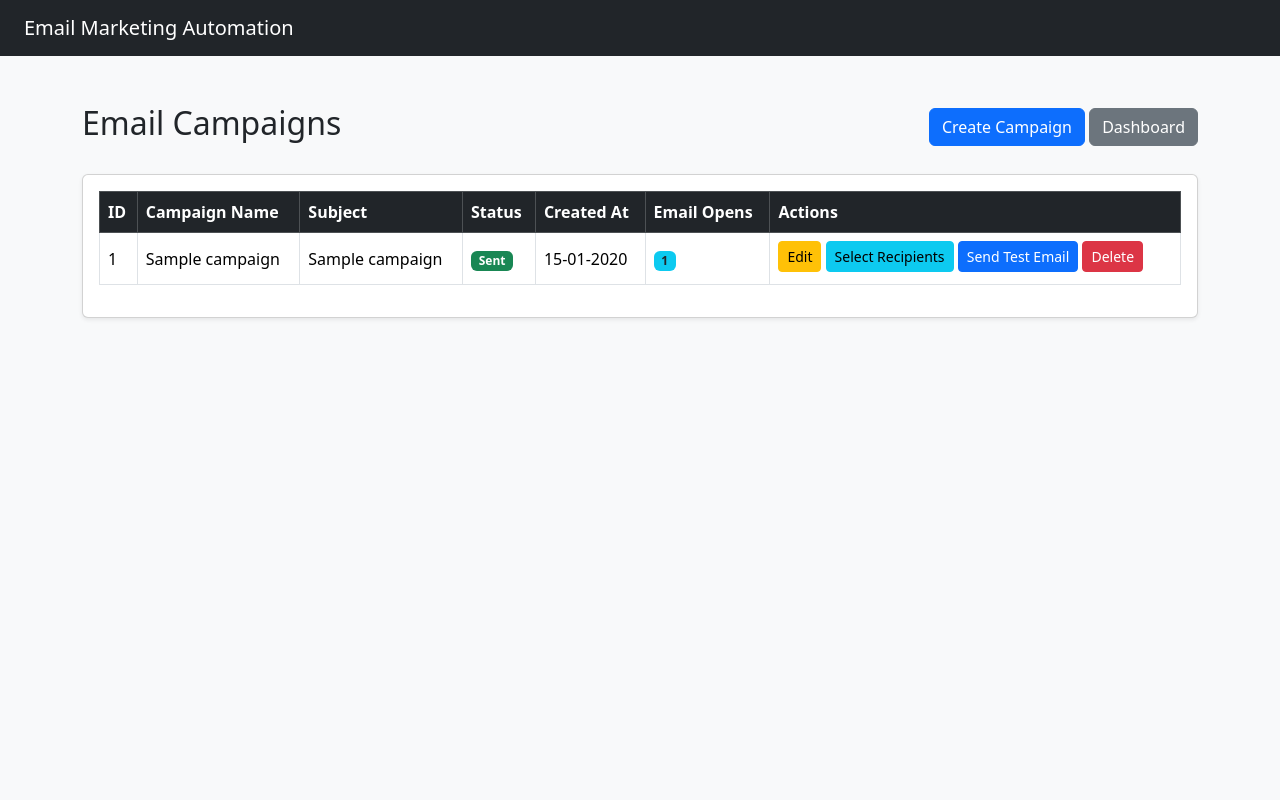
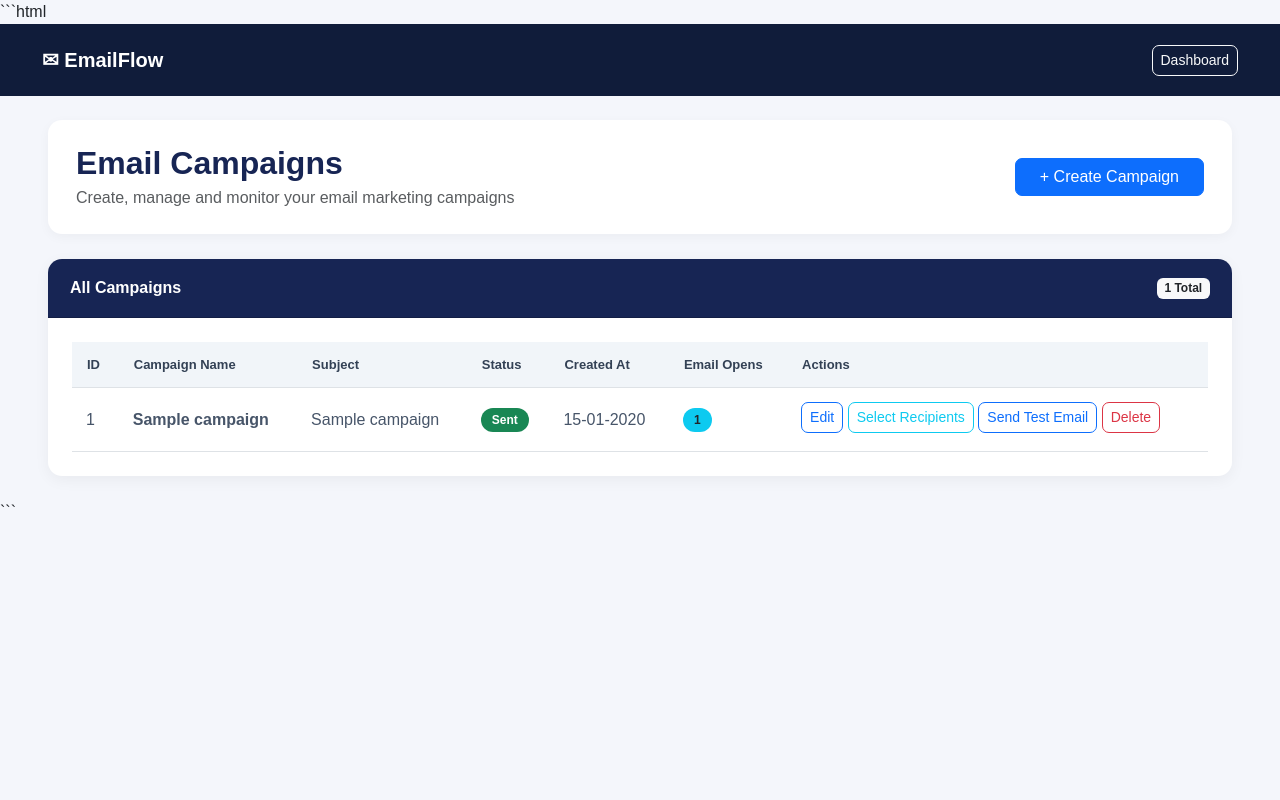
Before and after one commit to Priyanka-github26/Email-Marketing-Automation, a Flask app: page /campaigns in a window 1280 px wide. Run offline with Flask 3, Linux system fonts and the light colour scheme; a user stored in the database is signed in; tables that the repository leaves empty hold one stand-in row (values such as "Sample post").

Commit message:
Redesign campaigns management page

````diff
--- a/app/templates/campaigns.html
+++ b/app/templates/campaigns.html
@@ -1,55 +1,163 @@
+```html
 <!DOCTYPE html>
 <html lang="en">
 <head>
     <meta charset="UTF-8">
     <meta name="viewport" content="width=device-width, initial-scale=1.0">
-    <title>Campaigns | Email Marketing Automation</title>
-    <link href="https://cdn.jsdelivr.net/npm/bootstrap@5.3.3/dist/css/bootstrap.min.css" rel="stylesheet">
+
+    <title>Campaigns | EmailFlow</title>
+
+    <link href="https://cdn.jsdelivr.net/npm/bootstrap@5.3.3/dist/css/bootstrap.min.css"
+          rel="stylesheet">
+
+    <style>
+        body {
+            background: #f4f6fb;
+            font-family: Arial, sans-serif;
+        }
+
+        .navbar {
+            background: #101c3a;
+            padding: 16px 30px;
+        }
+
+        .navbar-brand {
+            font-weight: 700;
+            font-size: 20px;
+        }
+
+        .page-header {
+            background: white;
+            padding: 24px 28px;
+            border-radius: 14px;
+            margin-bottom: 25px;
+            box-shadow: 0 3px 12px rgba(0,0,0,0.04);
+        }
+
+        .page-title {
+            color: #172554;
+            font-weight: 700;
+        }
+
+        .main-card {
+            border: none;
+            border-radius: 14px;
+            box-shadow: 0 4px 15px rgba(0,0,0,0.05);
+            overflow: hidden;
+        }
+
+        .card-header {
+            background: #172554;
+            color: white;
+            padding: 17px 22px;
+            font-weight: 600;
+        }
+
+        .table thead th {
+            background: #f1f5f9;
+            color: #334155;
+            font-size: 13px;
+            padding: 15px;
+            white-space: nowrap;
+        }
+
+        .table tbody td {
+            padding: 14px;
+            vertical-align: middle;
+            color: #475569;
+        }
+
+        .table tbody tr:hover {
+            background: #f8faff;
+        }
+
+        .btn {
+            border-radius: 7px;
+            font-weight: 500;
+        }
+
+        .status-badge {
+            padding: 6px 11px;
+            border-radius: 20px;
+            font-size: 12px;
+        }
+
+        .empty-state {
+            padding: 45px 20px;
+        }
+
+        .action-buttons {
+            min-width: 270px;
+        }
+    </style>
 </head>
 
-<body class="bg-light">
+<body>
 
-<nav class="navbar navbar-dark bg-dark px-4">
+<!-- Navigation -->
+<nav class="navbar navbar-dark">
+    <div class="container-fluid">
         <a class="navbar-brand" href="{{ url_for('main.dashboard') }}">
-        Email Marketing Automation
-    </a>
-</nav>
-
-<div class="container mt-5">
-
-    <div class="d-flex justify-content-between align-items-center mb-4">
-        <h2>Email Campaigns</h2>
-
-        <div>
-            <a href="{{ url_for('main.add_campaign') }}"
-               class="btn btn-primary">
-                Create Campaign
+            ✉ EmailFlow
         </a>
 
         <a href="{{ url_for('main.dashboard') }}"
-               class="btn btn-secondary">
+           class="btn btn-outline-light btn-sm">
             Dashboard
         </a>
     </div>
+</nav>
+
+<div class="container-fluid px-4 px-md-5 py-4">
+
+    <!-- Page Header -->
+    <div class="page-header d-flex flex-wrap justify-content-between align-items-center gap-3">
+
+        <div>
+            <h2 class="page-title mb-1">Email Campaigns</h2>
+
+            <p class="text-muted mb-0">
+                Create, manage and monitor your email marketing campaigns
+            </p>
         </div>
 
+        <a href="{{ url_for('main.add_campaign') }}"
+           class="btn btn-primary px-4">
+            + Create Campaign
+        </a>
+
+    </div>
+
+    <!-- Flash Messages -->
     {% with messages = get_flashed_messages(with_categories=true) %}
         {% for category, message in messages %}
             <div class="alert alert-{{ category }} alert-dismissible fade show">
                 {{ message }}
+
                 <button type="button" class="btn-close"
                         data-bs-dismiss="alert"></button>
             </div>
         {% endfor %}
     {% endwith %}
 
-    <div class="card shadow-sm">
-        <div class="card-body">
+    <!-- Campaign Table -->
+    <div class="card main-card">
+
+        <div class="card-header d-flex justify-content-between align-items-center">
+            <span>All Campaigns</span>
+
+            <span class="badge bg-light text-dark">
+                {{ campaigns|length }} Total
+            </span>
+        </div>
+
+        <div class="card-body p-3 p-md-4">
 
             <div class="table-responsive">
-                <table class="table table-bordered table-hover align-middle">
 
-                    <thead class="table-dark">
+                <table class="table table-hover align-middle mb-0">
+
+                    <thead>
                         <tr>
                             <th>ID</th>
                             <th>Campaign Name</th>
@@ -66,56 +174,72 @@
                         {% for campaign in campaigns %}
 
                         <tr>
+
                             <td>{{ campaign.id }}</td>
 
-    <td>{{ campaign.name }}</td>
+                            <td class="fw-semibold">
+                                {{ campaign.name }}
+                            </td>
 
                             <td>{{ campaign.subject }}</td>
 
                             <td>
                                 {% if campaign.status == 'sent' %}
-            <span class="badge bg-success">Sent</span>
+
+                                    <span class="badge bg-success status-badge">
+                                        Sent
+                                    </span>
 
                                 {% elif campaign.status == 'partially_sent' %}
-            <span class="badge bg-warning text-dark">Partially Sent</span>
+
+                                    <span class="badge bg-warning text-dark status-badge">
+                                        Partially Sent
+                                    </span>
 
                                 {% elif campaign.status == 'failed' %}
-            <span class="badge bg-danger">Failed</span>
+
+                                    <span class="badge bg-danger status-badge">
+                                        Failed
+                                    </span>
 
                                 {% else %}
-            <span class="badge bg-secondary">
+
+                                    <span class="badge bg-secondary status-badge">
                                         {{ campaign.status|capitalize }}
                                     </span>
+
                                 {% endif %}
                             </td>
 
                             <td>
-        {{ campaign.created_at.strftime('%d-%m-%Y') if campaign.created_at else '' }}
+                                {{ campaign.created_at.strftime('%d-%m-%Y')
+                                   if campaign.created_at else '' }}
                             </td>
 
                             <td>
-        <span class="badge bg-info text-dark">
+                                <span class="badge bg-info text-dark status-badge">
                                     {{ campaign_open_counts.get(campaign.id, 0) }}
                                 </span>
                             </td>
 
-                            <td>
+                            <td class="action-buttons">
 
                                 <a href="{{ url_for('main.edit_campaign', campaign_id=campaign.id) }}"
-                                   class="btn btn-warning btn-sm mb-1">
+                                   class="btn btn-sm btn-outline-primary mb-1">
                                     Edit
                                 </a>
 
                                 <a href="{{ url_for('main.manage_campaign_recipients', campaign_id=campaign.id) }}"
-   class="btn btn-info btn-sm mb-1">
+                                   class="btn btn-sm btn-outline-info mb-1">
                                     Select Recipients
                                 </a>
 
                                 <form method="POST"
                                       action="{{ url_for('main.send_test_campaign_email', campaign_id=campaign.id) }}"
-      style="display: inline;">
+                                      style="display:inline;">
 
-    <button type="submit" class="btn btn-primary btn-sm mb-1">
+                                    <button type="submit"
+                                            class="btn btn-sm btn-outline-primary mb-1">
                                         Send Test Email
                                     </button>
 
@@ -125,11 +249,11 @@
 
                                 <form method="POST"
                                       action="{{ url_for('main.send_campaign', campaign_id=campaign.id) }}"
-                                      style="display: inline;"
+                                      style="display:inline;"
                                       onsubmit="return confirm('Are you sure you want to send this campaign to all eligible subscribers?');">
 
                                     <button type="submit"
-                                            class="btn btn-success btn-sm mb-1">
+                                            class="btn btn-sm btn-success mb-1">
                                         Send Campaign
                                     </button>
 
@@ -139,24 +263,42 @@
 
                                 <form method="POST"
                                       action="{{ url_for('main.delete_campaign', campaign_id=campaign.id) }}"
-                                      style="display: inline;"
+                                      style="display:inline;"
                                       onsubmit="return confirm('Are you sure you want to delete this campaign?');">
 
                                     <button type="submit"
-                                            class="btn btn-danger btn-sm mb-1">
+                                            class="btn btn-sm btn-outline-danger mb-1">
                                         Delete
                                     </button>
 
                                 </form>
 
                             </td>
+
                         </tr>
 
                         {% else %}
 
                         <tr>
-                            <td colspan="7" class="text-center text-muted">
-                                No campaigns created yet.
+                            <td colspan="7" class="text-center">
+
+                                <div class="empty-state">
+
+                                    <h5 class="text-secondary">
+                                        No Campaigns Yet
+                                    </h5>
+
+                                    <p class="text-muted">
+                                        Create your first email campaign to get started.
+                                    </p>
+
+                                    <a href="{{ url_for('main.add_campaign') }}"
+                                       class="btn btn-primary">
+                                        + Create First Campaign
+                                    </a>
+
+                                </div>
+
                             </td>
                         </tr>
 
@@ -165,9 +307,11 @@
                     </tbody>
 
                 </table>
+
             </div>
 
         </div>
+
     </div>
 
 </div>
@@ -176,3 +320,4 @@
 
 </body>
 </html>
+```
````
Lines whose indentation alone changed are shown as unchanged.
